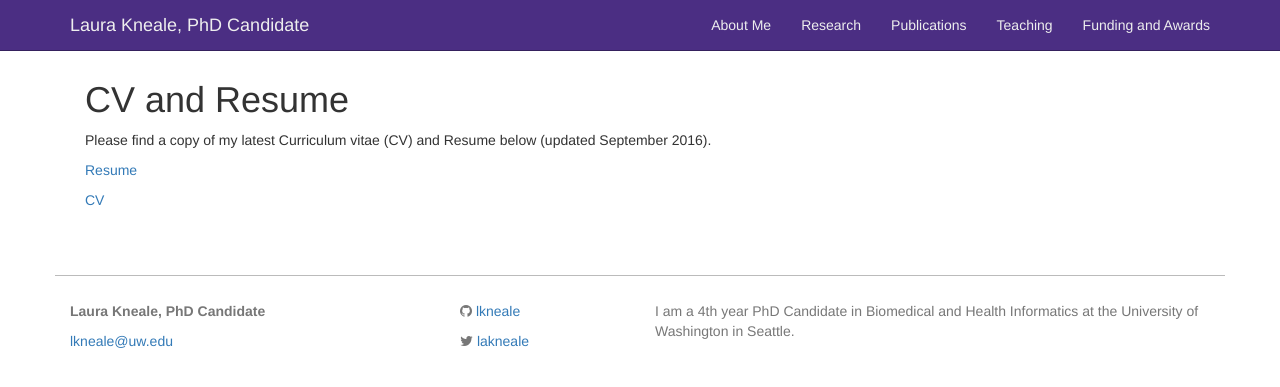
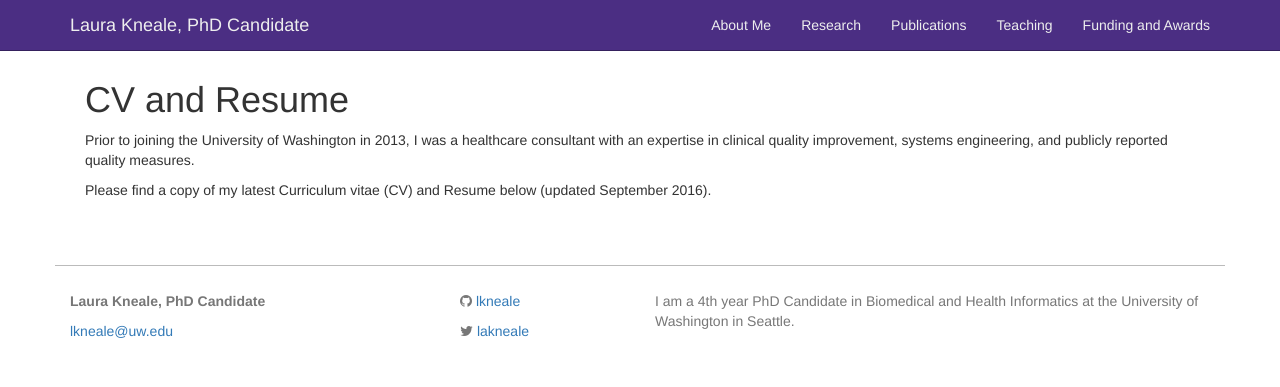
Before and after one commit to lkneale/lkneale.github.io, a Jekyll site: the page built from cv.md, in a window 1280 px wide. Shown: the top 387 px of the page. Built offline with Jekyll 4.4.1, drawn with Linux system fonts in a browser that asks for light colours.

Commit message:
Update cv.md

```diff
--- a/cv.md
+++ b/cv.md
@@ -3,8 +3,7 @@ layout: page
 title: CV and Resume
 permalink: /cv/
 ---
+
+Prior to joining the University of Washington in 2013, I was a healthcare consultant with an expertise in clinical quality improvement, systems engineering, and publicly reported quality measures.
+
 Please find a copy of my latest Curriculum vitae (CV) and Resume below (updated September 2016).
-
-<a href="/images/Laura Kneale Resume.pdf" target="_blank">Resume
-
-<a href="/images/Laura_Kneale CV_September 2016.pdf" target="_blank">CV
```
